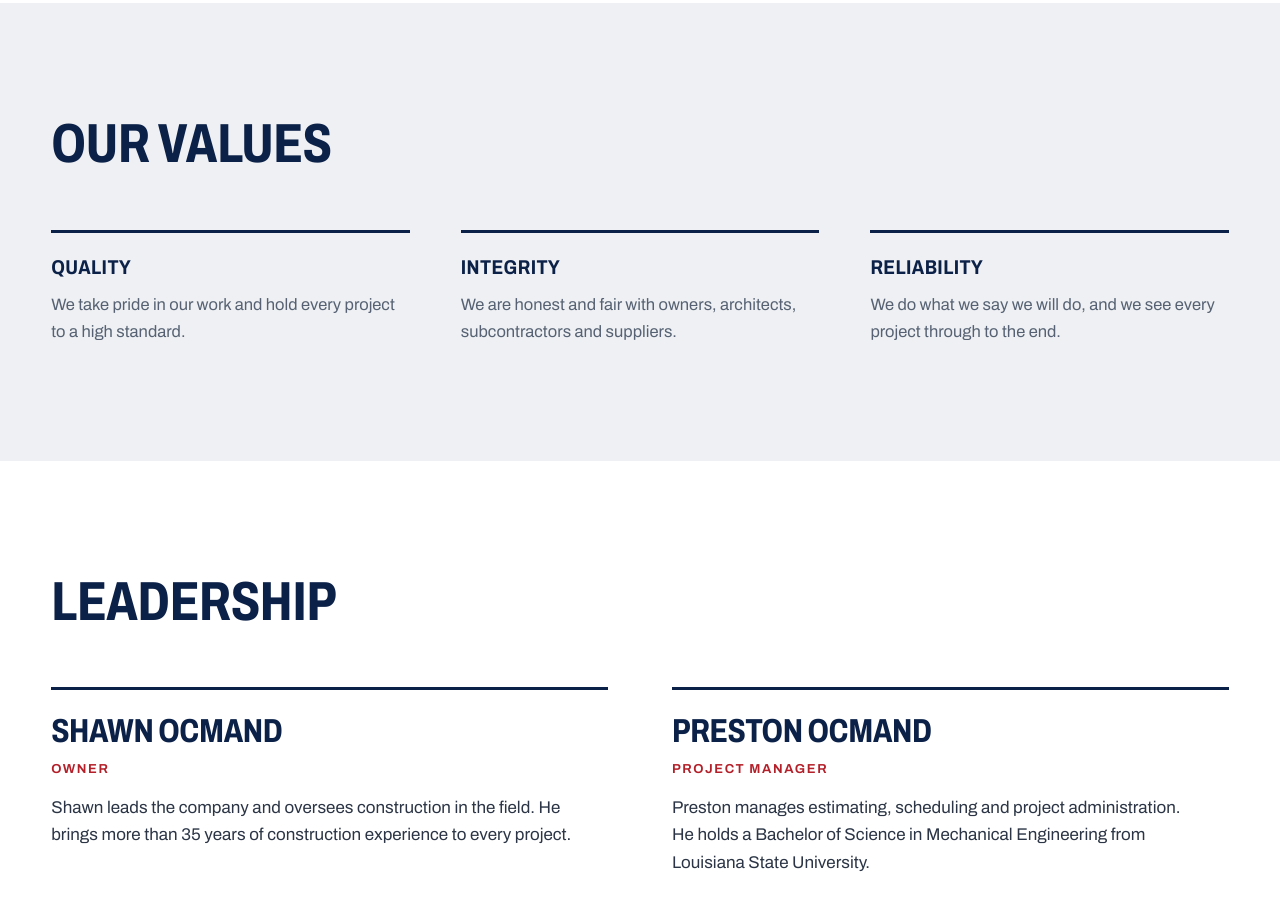
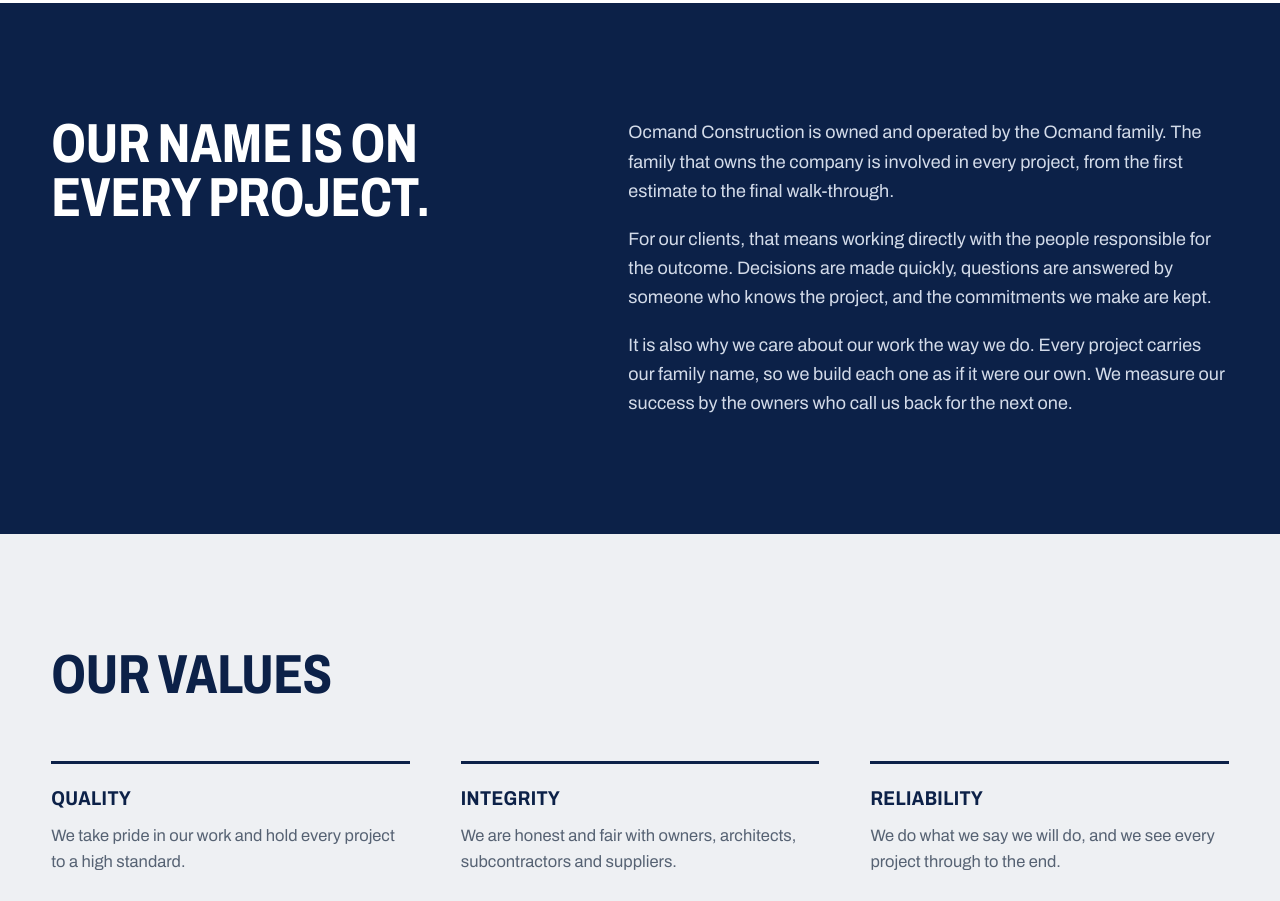
Before and after one commit to pbocmand-eng/ocmand-site, a plain HTML site: page about.html in a window 1280 px wide. Shown: the part 1019-1920 px from the top of the page. Drawn offline with Linux system fonts and the light colour scheme.

Commit message:
About page: remove personal names, add family-ownership section
- Replace the Leadership section with a section on family ownership
  and what it means for clients
- Drop the named reference from the intro and meta description

Co-Authored-By: Claude Fable 5.2 <noreply@anthropic.com>
Claude-Session: https://claude.ai/code/session_015m7bYxeCAo8yQBhWV6rHpG

```diff
--- a/about.html
+++ b/about.html
@@ -4,10 +4,10 @@
 <meta charset="utf-8">
 <meta name="viewport" content="width=device-width, initial-scale=1">
 <title>About | Ocmand Construction Co., LLC</title>
-<meta name="description" content="Ocmand Construction is a family-owned commercial general contractor in Louisiana, led by Shawn Ocmand, with more than 35 years of construction experience.">
+<meta name="description" content="Ocmand Construction is a family-owned commercial general contractor in Louisiana with more than 35 years of construction experience.">
 <link rel="canonical" href="https://ocmandconstruction.com/about">
 <meta property="og:type" content="website"><meta property="og:site_name" content="Ocmand Construction Co., LLC">
-<meta property="og:title" content="About | Ocmand Construction Co., LLC"><meta property="og:description" content="Ocmand Construction is a family-owned commercial general contractor in Louisiana, led by Shawn Ocmand, with more than 35 years of construction experience.">
+<meta property="og:title" content="About | Ocmand Construction Co., LLC"><meta property="og:description" content="Ocmand Construction is a family-owned commercial general contractor in Louisiana with more than 35 years of construction experience.">
 <meta property="og:url" content="https://ocmandconstruction.com/about"><meta property="og:image" content="https://ocmandconstruction.com/og.jpg">
 <meta name="theme-color" content="#0c2148">
 <link rel="icon" href="/favicon.svg" type="image/svg+xml"><link rel="apple-touch-icon" href="/apple-touch-icon.png">
@@ -38,20 +38,17 @@
 <div class="wrap"><p class="crumb"><a href="/">Home</a> / About</p><h1 class="h-xl">About the company</h1><p class="lede">A family-owned general contractor with more than 35 years of construction experience.</p></div></section>
 <section class="sec"><div class="wrap intro">
   <h2 class="h-lg" data-reveal>Family owned. Built on experience.</h2>
-  <div class="prose" data-reveal style="--d:.08s"><p>Ocmand Construction Co., LLC is a family-owned commercial general contractor based in Louisiana. The company is led by Shawn Ocmand, who has more than 35 years of experience building restaurants, offices, medical buildings and public projects.</p><p>We serve private owners, developers and public agencies, and we approach every project the same way. We plan it carefully, build it correctly and stand behind the work.</p><p>Our reputation is built on dependable work and lasting relationships with the owners, architects and subcontractors we work with.</p></div>
+  <div class="prose" data-reveal style="--d:.08s"><p>Ocmand Construction Co., LLC is a family-owned commercial general contractor based in Louisiana, built on more than 35 years of construction experience. Our work includes restaurants, offices, medical buildings and public projects.</p><p>We serve private owners, developers and public agencies, and we approach every project the same way. We plan it carefully, build it correctly and stand behind the work.</p><p>Our reputation is built on dependable work and lasting relationships with the owners, architects and subcontractors we work with.</p></div>
+</div></section>
+<section class="sec navy on-navy"><div class="wrap intro">
+  <h2 class="h-lg" data-reveal>Our name is on every project.</h2>
+  <div class="prose" data-reveal style="--d:.08s"><p>Ocmand Construction is owned and operated by the Ocmand family. The family that owns the company is involved in every project, from the first estimate to the final walk-through.</p><p>For our clients, that means working directly with the people responsible for the outcome. Decisions are made quickly, questions are answered by someone who knows the project, and the commitments we make are kept.</p><p>It is also why we care about our work the way we do. Every project carries our family name, so we build each one as if it were our own. We measure our success by the owners who call us back for the next one.</p></div>
 </div></section>
 <section class="sec concrete"><div class="wrap">
   <div class="sec-head single"><h2 class="h-lg" data-reveal>Our values</h2></div>
   <div class="cols3"><div data-reveal style="--d:0.00s"><h3 class="h-sm">Quality</h3><p>We take pride in our work and hold every project to a high standard.</p></div><div data-reveal style="--d:0.08s"><h3 class="h-sm">Integrity</h3><p>We are honest and fair with owners, architects, subcontractors and suppliers.</p></div><div data-reveal style="--d:0.16s"><h3 class="h-sm">Reliability</h3><p>We do what we say we will do, and we see every project through to the end.</p></div></div>
 </div></section>
-<section class="sec"><div class="wrap">
-  <div class="sec-head single"><h2 class="h-lg" data-reveal>Leadership</h2></div>
-  <div class="people">
-    <div data-reveal><h3 class="h-md">Shawn Ocmand</h3><p class="role">Owner</p><p class="bio">Shawn leads the company and oversees construction in the field. He brings more than 35 years of construction experience to every project.</p></div>
-    <div data-reveal style="--d:.08s"><h3 class="h-md">Preston Ocmand</h3><p class="role">Project manager</p><p class="bio">Preston manages estimating, scheduling and project administration. He holds a Bachelor of Science in Mechanical Engineering from Louisiana State University.</p></div>
-  </div>
-</div></section>
-<section class="sec concrete"><div class="wrap intro">
+<section class="sec"><div class="wrap intro">
   <h2 class="h-lg" data-reveal>Qualifications</h2>
   <dl class="facts" data-reveal style="--d:.08s"><div><dt>Licensing</dt><dd>Louisiana commercial contractor, Building Construction</dd></div><div><dt>Bonding</dt><dd>Bid, performance and payment bonds</dd></div><div><dt>Insurance</dt><dd>Fully insured. Certificates available on request</dd></div><div><dt>Services</dt><dd>Preconstruction, general contracting and project management</dd></div><div><dt>Clients</dt><dd>Private owners, developers and public agencies</dd></div></dl>
 </div></section><section class="cta"><div class="cta-bg"><img src="/project-01.jpg" srcset="/project-01-800.jpg 800w, /project-01.jpg 1600w" sizes="100vw" width="1600" height="1600" alt="" loading="lazy" decoding="async"></div><div class="wrap"><div><h2 class="h-lg">Let us build your next project.</h2><p class="lede">Send us your drawings or tell us about your plans. We respond to every inquiry within one business day.</p></div>
--- a/styles.css
+++ b/styles.css
@@ -38,6 +38,7 @@ button,input,select,textarea{font:inherit;color:inherit;}
 .on-navy{color:#fff;}
 .on-navy .h-xl,.on-navy .h-lg,.on-navy .h-md,.on-navy .h-sm{color:#fff;}
 .on-navy .lede,.on-navy .note,.on-navy .kicker{color:#b9c4d8;}
+.on-navy .prose p{color:#d3dbe9;}
 
 /* ---------- buttons & links ---------- */
 .btn{display:inline-flex;align-items:center;justify-content:center;gap:10px;min-height:52px;padding:0 26px;font-weight:620;font-size:16px;letter-spacing:.005em;text-decoration:none;border:1.5px solid var(--navy);background:var(--navy);color:#fff;cursor:pointer;transition:background .25s var(--ease),color .25s var(--ease),border-color .25s var(--ease);}
```
